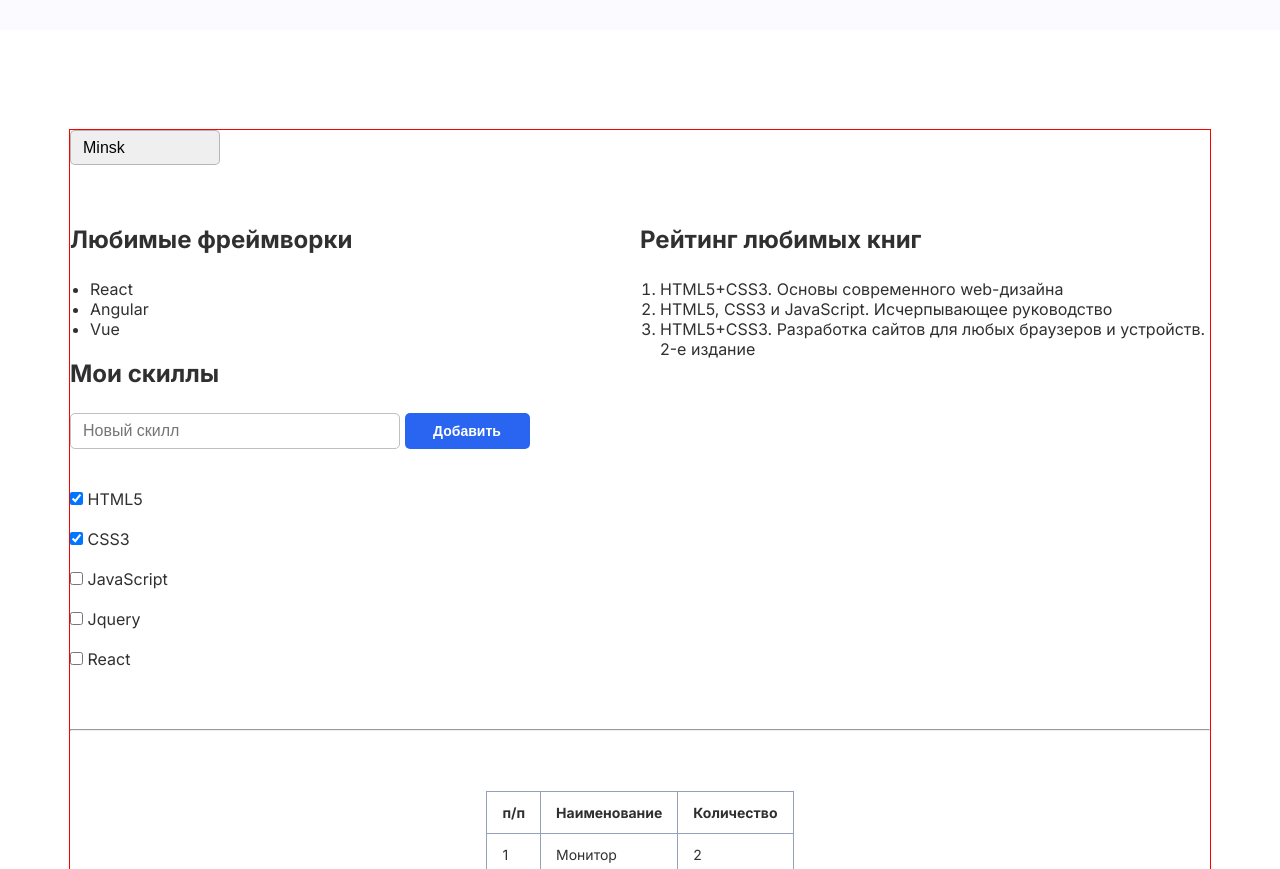
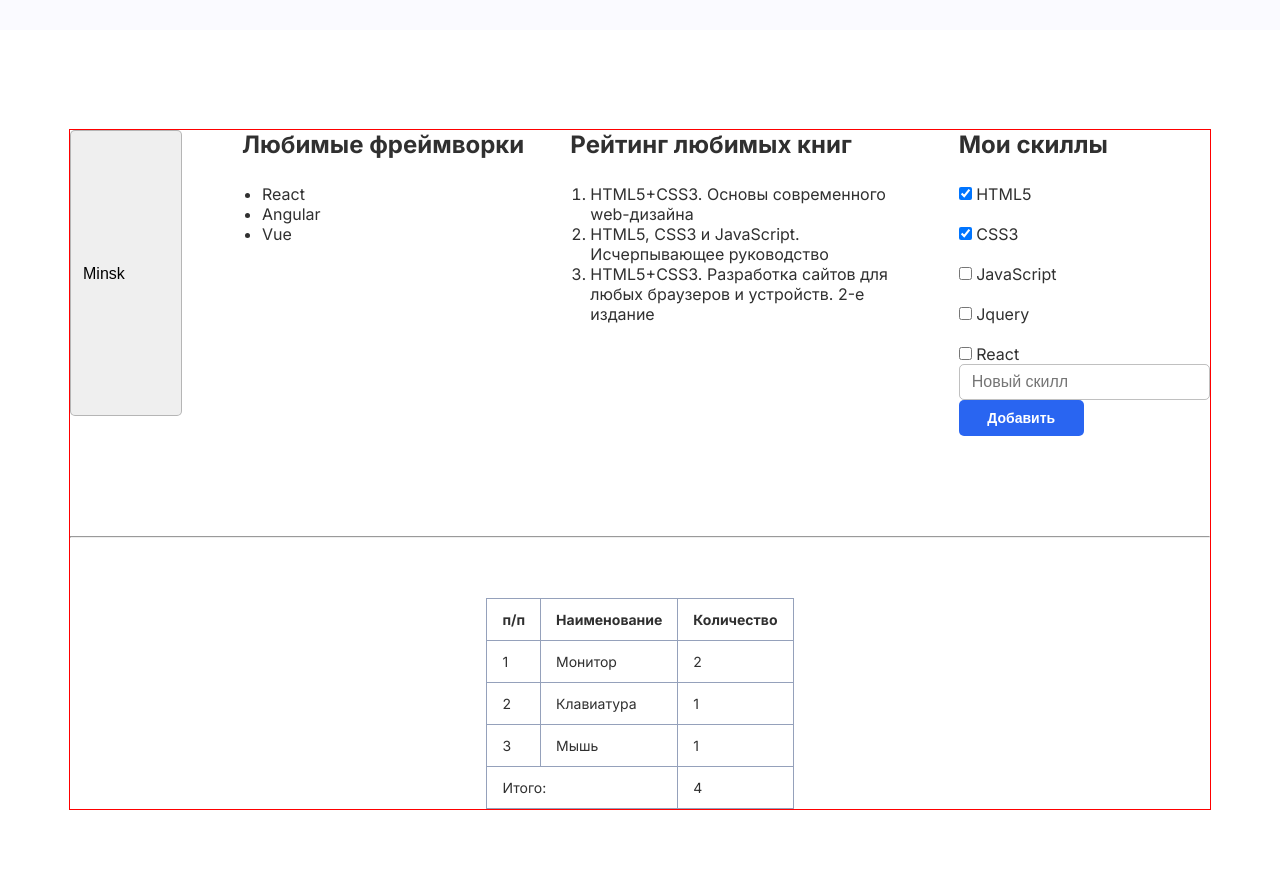
Before and after one commit to nurmatik/3-hw-with-auto-test-html-css-main, a plain HTML site: page index.html in a window 1280 px wide. Shown: the part 840-1709 px from the top of the page. Drawn offline with Linux system fonts and the light colour scheme.

Commit message:
second com

```diff
--- a/style.css
+++ b/style.css
@@ -47,7 +47,7 @@ header span {
 
 .text-wrapper {
     /* 📍 Cвойство для ограничения ширины блока с текстом в первой секции */
-    width: 425px;
+    max-width: 425px;
     height: 180px;
 }
 
@@ -73,7 +73,8 @@ header span {
 
 .about-section .wrapper {
     /* 📍 Свойствa flexbox для отступов между элементами select, .info-wrapper и .skills-wrapper  */
-
+    display: flex;
+    gap: 60px;
 }
 
 select {
@@ -129,6 +130,8 @@ select:hover,
 
 .skills-block {
     /* 📍 Свойства flexbox для расположения формы над элементами с классом .label */
+    display: flex;
+    flex-direction: column-reverse;
     justify-content: flex-start;
 }
 
```
